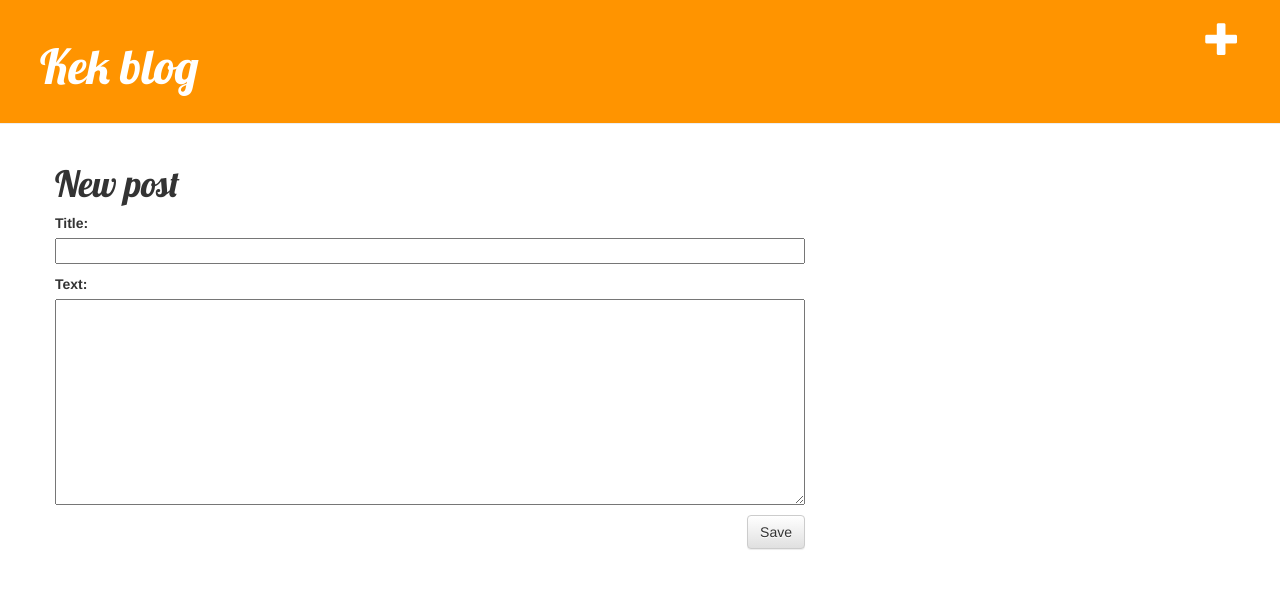
After one commit to denchik30/my-first-blog, a Django app: page /post/new/ in a window 1280 px wide. The commit adds this page. Shown: the top 589 px of the page. Run offline with Django 3.2, Linux system fonts and the light colour scheme; some libraries are stand-ins or nearby versions.

Commit message:
Added views to create blog post insite the site

```diff
--- /dev/null
+++ b/blog/forms.py
@@ -0,0 +1,8 @@
+from django import forms
+from .models import Post
+
+class PostForm(forms.ModelForm):
+
+	class Meta:
+		model = Post
+		fields = ('title','text',)
--- a/blog/templates/blog/base.html
+++ b/blog/templates/blog/base.html
@@ -9,6 +9,7 @@
         </head>
         <body>
         <div class="page-header">
+	    <a href="{% url 'post_new' %}" class="top-menu"><span class="glyphicon glyphicon-plus"></span></a>
             <h1><a href="/">Kek blog</a></h1>
         </div>
         <div class="content container">
--- /dev/null
+++ b/blog/templates/blog/post_edit.html
@@ -0,0 +1,9 @@
+{% extends 'blog/base.html' %}
+
+{% block content %}
+        <h1>New post</h1>
+        <form method="POST" class="post-form">{% csrf_token %}
+            {{ form.as_p }}
+            <button type="submit" class="save btn btn-default">Save</button>
+        </form>
+{% endblock %}
--- a/blog/urls.py
+++ b/blog/urls.py
@@ -4,4 +4,5 @@ from . import views
 urlpatterns = [
 	url(r'^$', views.post_list, name='post_list'),
 	url(r'^post/(?P<pk>[0-9]+)/$', views.post_detail, name='post_detail'),
+	url(r'^post/new/$', views.post_new, name='post_new'),
 ]
--- a/blog/views.py
+++ b/blog/views.py
@@ -1,6 +1,8 @@
-from django.shortcuts import render, get_object_or_404
+from django.shortcuts import render, get_object_or_404, redirect
 from django.utils import timezone
 from .models import Post
+from .forms import PostForm
+
 
 def post_list(request):
 	posts = Post.objects.filter(published_date__lte=timezone.now()).order_by('published_date')
@@ -8,5 +10,18 @@ def post_list(request):
 def post_detail(request, pk):
 	post = get_object_or_404(Post, pk=pk)
 	return render(request, 'blog/post_detail.html', {'post': post})
-
-# Create your views here.
+def post_new(request):
+	form = PostForm()
+	return render(request, 'blog/post_edit.html', {'form': form})
+def post_new(request):
+        if request.method == "POST":
+            form = PostForm(request.POST)
+            if form.is_valid():
+                post = form.save(commit=False)
+                post.author = request.user
+                post.published_date = timezone.now()
+                post.save()
+                return redirect('post_detail', pk=post.pk)
+        else:
+            form = PostForm()
+        return render(request, 'blog/post_edit.html', {'form': form})
```
